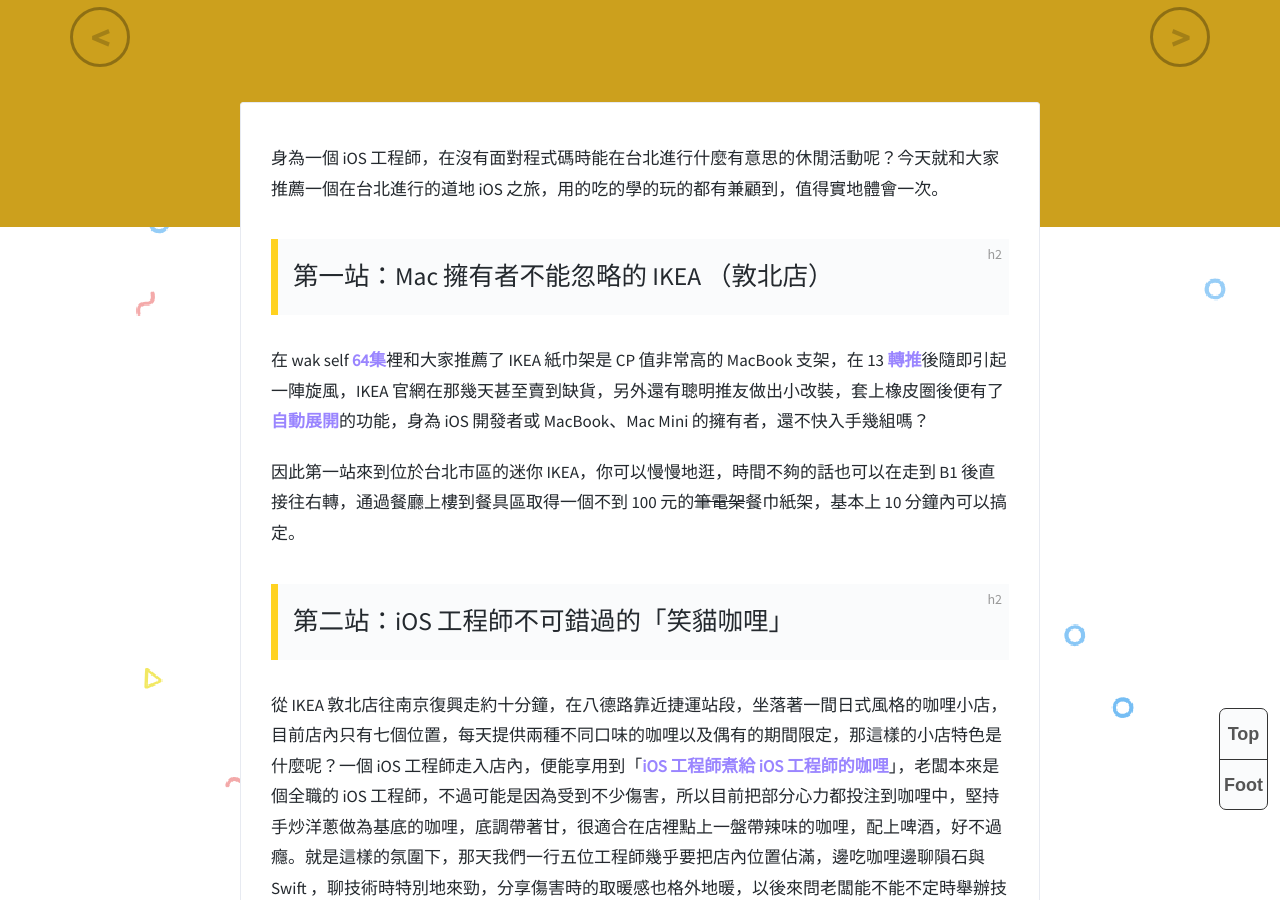
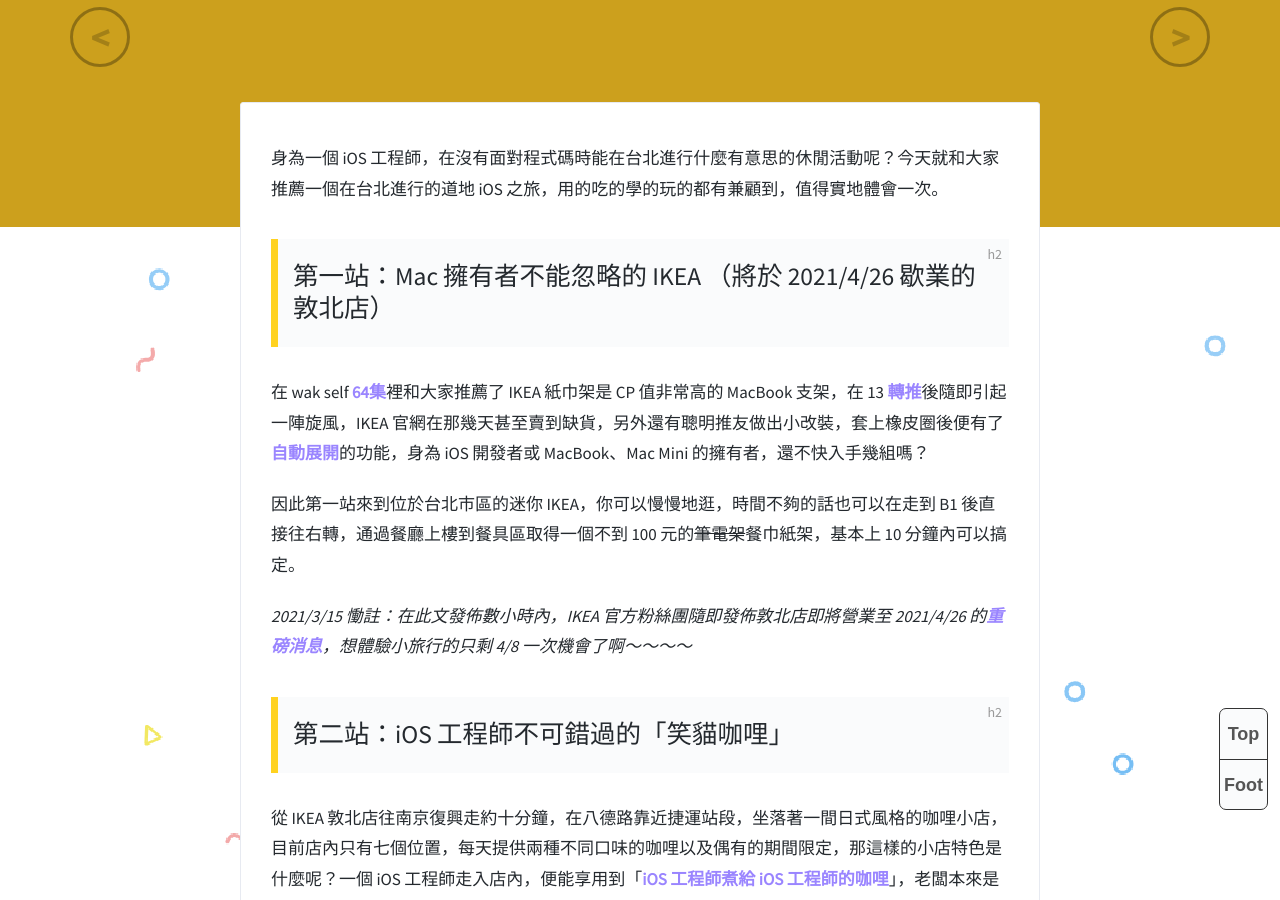
Before and after one commit to pofat/pofat.github.io, a Jekyll site: the page built from _posts/2021-03-14-An-Authentic-Trip-To-iOS-Developers-In-Taipei.md, in a window 1280 px wide and 900 px high, scrolled down 398 px. Built offline with Jekyll 4.4.1, drawn with Linux system fonts in a browser that asks for light colours; comment, search, counter and statistics services are not loaded.

Commit message:
Modify authentic trip post content, IKEA 敦北 is going to shut down.

```diff
--- a/_posts/2021-03-14-An-Authentic-Trip-To-iOS-Developers-In-Taipei.md
+++ b/_posts/2021-03-14-An-Authentic-Trip-To-iOS-Developers-In-Taipei.md
@@ -10,11 +10,13 @@
 
 身為一個 iOS 工程師，在沒有面對程式碼時能在台北進行什麼有意思的休閒活動呢？今天就和大家推薦一個在台北進行的道地 iOS 之旅，用的吃的學的玩的都有兼顧到，值得實地體會一次。
 
-## 第一站：Mac 擁有者不能忽略的 IKEA （敦北店）
+## 第一站：Mac 擁有者不能忽略的 IKEA （將於 2021/4/26 歇業的敦北店）
 
 在 wak self [64集](https://weakself.dev/episodes/64)裡和大家推薦了 IKEA 紙巾架是 CP 值非常高的 MacBook 支架，在 13 [轉推](https://twitter.com/ethanhuang13/status/1352453957138882560?s=21)後隨即引起一陣旋風，IKEA 官網在那幾天甚至賣到缺貨，另外還有聰明推友做出小改裝，套上橡皮圈後便有了[自動展開](https://twitter.com/ethanhuang13/status/1353545658280501248)的功能，身為 iOS 開發者或 MacBook、Mac Mini 的擁有者，還不快入手幾組嗎？
 
 因此第一站來到位於台北市區的迷你 IKEA，你可以慢慢地逛，時間不夠的話也可以在走到 B1 後直接往右轉，通過餐廳上樓到餐具區取得一個不到 100 元的~~筆電架~~餐巾紙架，基本上 10 分鐘內可以搞定。
+
+*2021/3/15 慟註：在此文發佈數小時內，IKEA 官方粉絲團隨即發佈敦北店即將營業至 2021/4/26 的[重磅消息](https://www.facebook.com/IKEA.Taiwan/photos/a.140770119312232/3744285105627364/?type=3&theater)，想體驗小旅行的只剩 4/8 一次機會了啊～～～～*
 
 ## 第二站：iOS 工程師不可錯過的「笑貓咖哩」
 
```
